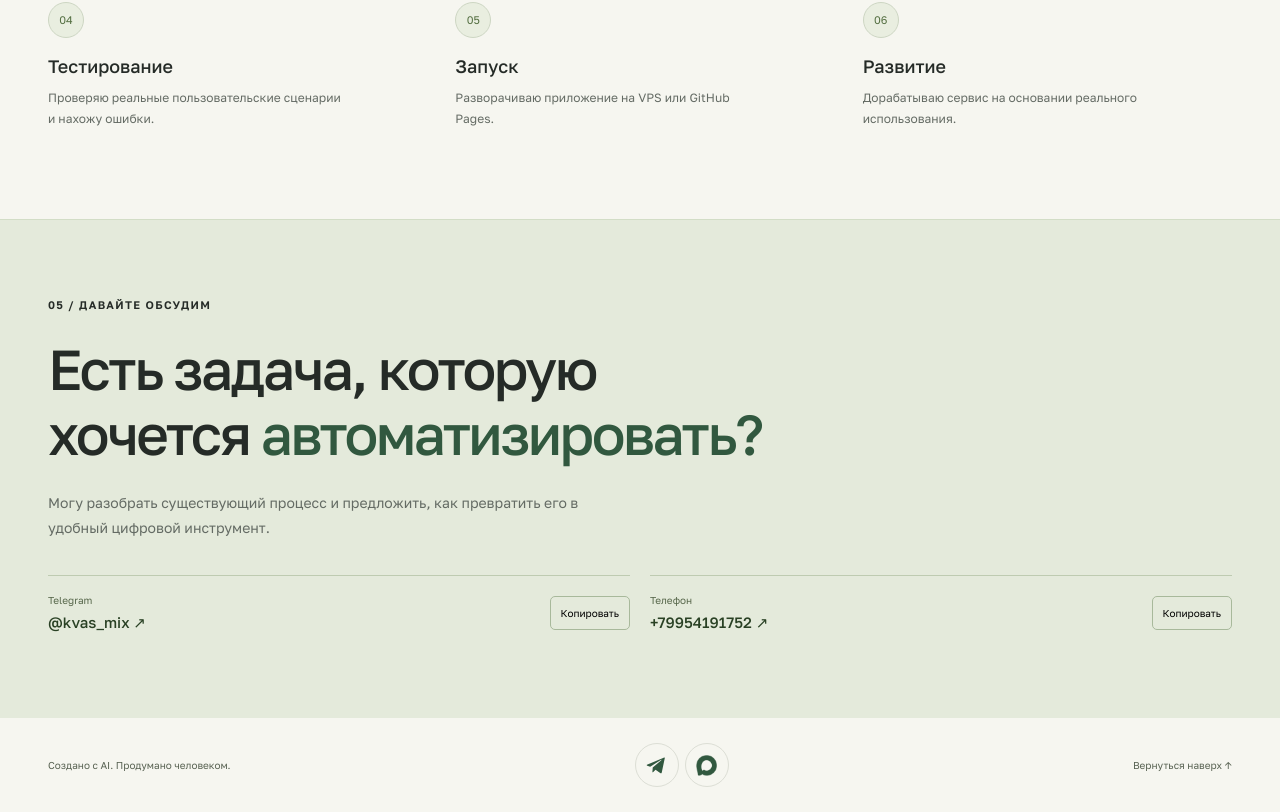
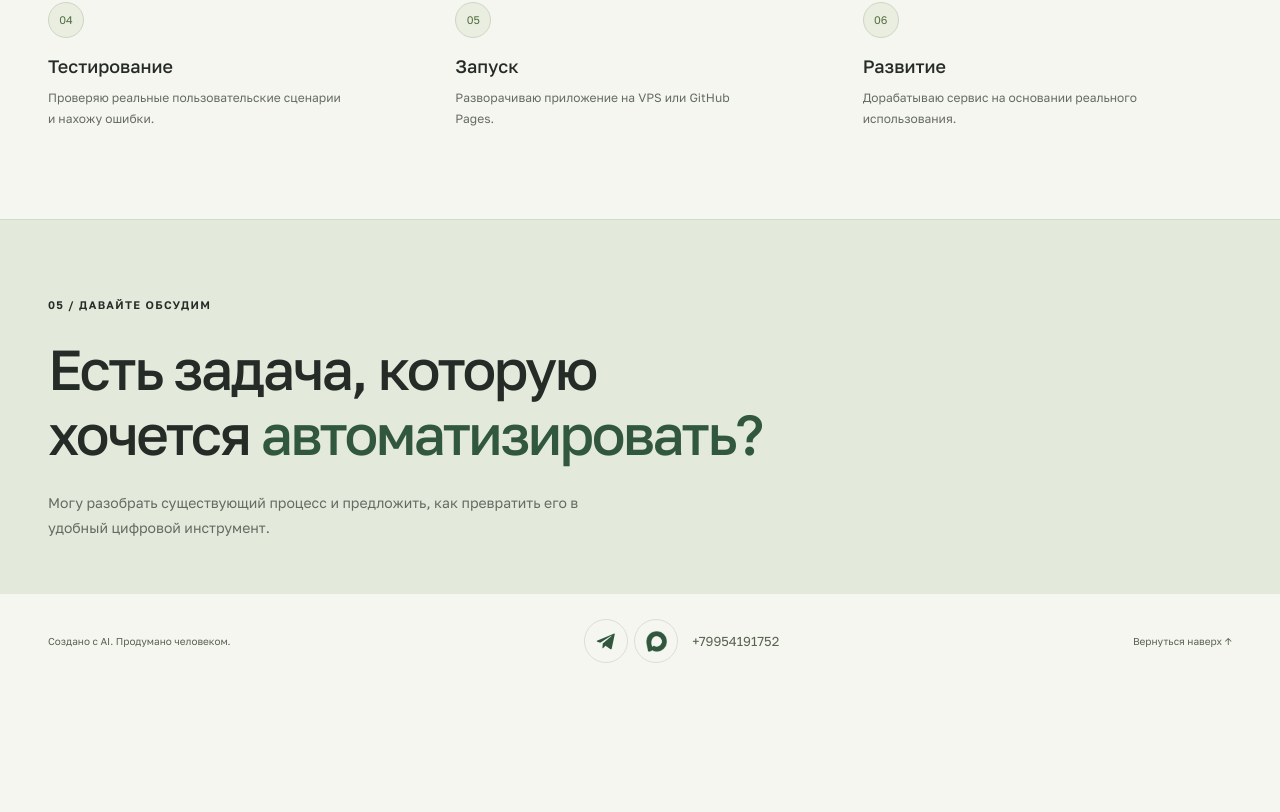
Before and after one commit to kasherehauwa01-sudo/Portfolio, a React (Vite) app: page / in a window 1280 px wide. Shown: the part 4680-5492 px from the top of the page. After the commit the page ends 5368 px from the top, so only its background shows below. Built offline with nearby package versions, Linux system fonts and the light colour scheme.

Commit message:
Compact mobile header and move contacts to footer

```diff
--- a/src/App.tsx
+++ b/src/App.tsx
@@ -1,5 +1,6 @@
 import { Navigation } from "./components/Navigation";
 import { MessengerLinks } from "./components/MessengerLinks";
+import { profile } from "./data/profile";
 import { Hero } from "./sections/Hero";
 import { Projects } from "./sections/Projects";
 import { About } from "./sections/About";
@@ -23,7 +24,10 @@ export default function App() {
       </main>
       <footer className="container footer">
         <span>Создано с AI. Продумано человеком.</span>
-        <MessengerLinks />
+        <div className="footer-contacts">
+          <MessengerLinks />
+          <a className="header-phone" href={`tel:${profile.phone}`}>{profile.phone}</a>
+        </div>
         <a href="#home">Вернуться наверх ↑</a>
       </footer>
     </>
--- a/src/components/Navigation.tsx
+++ b/src/components/Navigation.tsx
@@ -48,6 +48,10 @@ export function Navigation() {
               {label}
             </a>
           ))}
+          <div className="mobile-menu-contacts">
+            <MessengerLinks />
+            <a className="header-phone" href={`tel:${profile.phone}`}>{profile.phone}</a>
+          </div>
         </nav>
       </div>
     </header>
--- a/src/sections/Contacts.tsx
+++ b/src/sections/Contacts.tsx
@@ -1,39 +1,4 @@
-import { useState } from "react";
-import { profile } from "../data/profile";
 export function Contacts() {
-  const [message, setMessage] = useState("");
-  const contacts = [
-    { label: "Email", value: profile.email, href: `mailto:${profile.email}` },
-    {
-      label: "Telegram",
-      value: profile.telegram,
-      href: profile.telegram.startsWith("https://")
-        ? profile.telegram
-        : `https://t.me/${profile.telegram.replace("@", "")}`,
-    },
-    {
-      label: "Телефон",
-      value: profile.phone,
-      href: `tel:${profile.phone.replace(/[^+\d]/g, "")}`,
-    },
-    {
-      label: "GitHub",
-      value: profile.github,
-      href: profile.github.startsWith("https://")
-        ? profile.github
-        : `https://github.com/${profile.github}`,
-    },
-  ].filter((c) => c.value.trim());
-  async function copy(value: string) {
-    try {
-      await navigator.clipboard.writeText(value);
-      setMessage("Контакт скопирован");
-    } catch {
-      setMessage(
-        "Не удалось скопировать. Выделите и скопируйте контакт вручную.",
-      );
-    }
-  }
   return (
     <section id="contacts" className="contacts">
       <div className="container">
@@ -47,31 +12,7 @@ export function Contacts() {
           Могу разобрать существующий процесс и предложить, как превратить его в
           удобный цифровой инструмент.
         </p>
-        {contacts.length ? (
-          <div className="contact-list">
-            {contacts.map((c) => (
-              <div key={c.label}>
-                <a href={c.href}>
-                  {c.label}
-                  <strong>{c.value} ↗</strong>
-                </a>
-                <button
-                  onClick={() => copy(c.value)}
-                  aria-label={`Скопировать ${c.label}`}
-                >
-                  Копировать
-                </button>
-              </div>
-            ))}
-          </div>
-        ) : (
-          <div className="contact-empty">
-            Контакты будут опубликованы здесь.
-          </div>
-        )}
-        <div role="status" className="copy-status">
-          {message}
-        </div>
+
       </div>
     </section>
   );
--- a/src/styles/global.css
+++ b/src/styles/global.css
@@ -1309,3 +1309,19 @@ h2 {
 .footer .messenger-link { padding: 0; }
 @media (max-width: 900px) { .header .navigation a:last-child { padding: 13px 10px; } }
 @media (max-width: 380px) { .header-contacts { flex-wrap: wrap; } }
+
+.footer-contacts { display: flex; align-items: center; gap: 14px; flex-wrap: wrap; }
+.mobile-menu-contacts { display: none; }
+@media (max-width: 900px) {
+  .header .nav-wrap { min-height: 64px; }
+  .header-profile { padding: 8px 0; gap: 0; }
+  .header-profile > .header-contacts { display: none; }
+  .header-identity { gap: 3px; }
+  .header-identity span { font-size: 15px; }
+  .header-identity strong { font-size: 10px; }
+  .header .menu-toggle { padding: 8px 10px; font-size: 12px; }
+  .header .navigation { max-height: calc(100dvh - 64px); overflow-y: auto; }
+  .mobile-menu-contacts { display: flex; align-items: center; flex-wrap: wrap; gap: 14px; padding-top: 12px; margin-top: 8px; border-top: 1px solid var(--line); }
+  .header .navigation .messenger-link { padding: 0; border: 1px solid var(--line); border-radius: 50%; }
+  html { scroll-padding-top: 80px; }
+}
```
